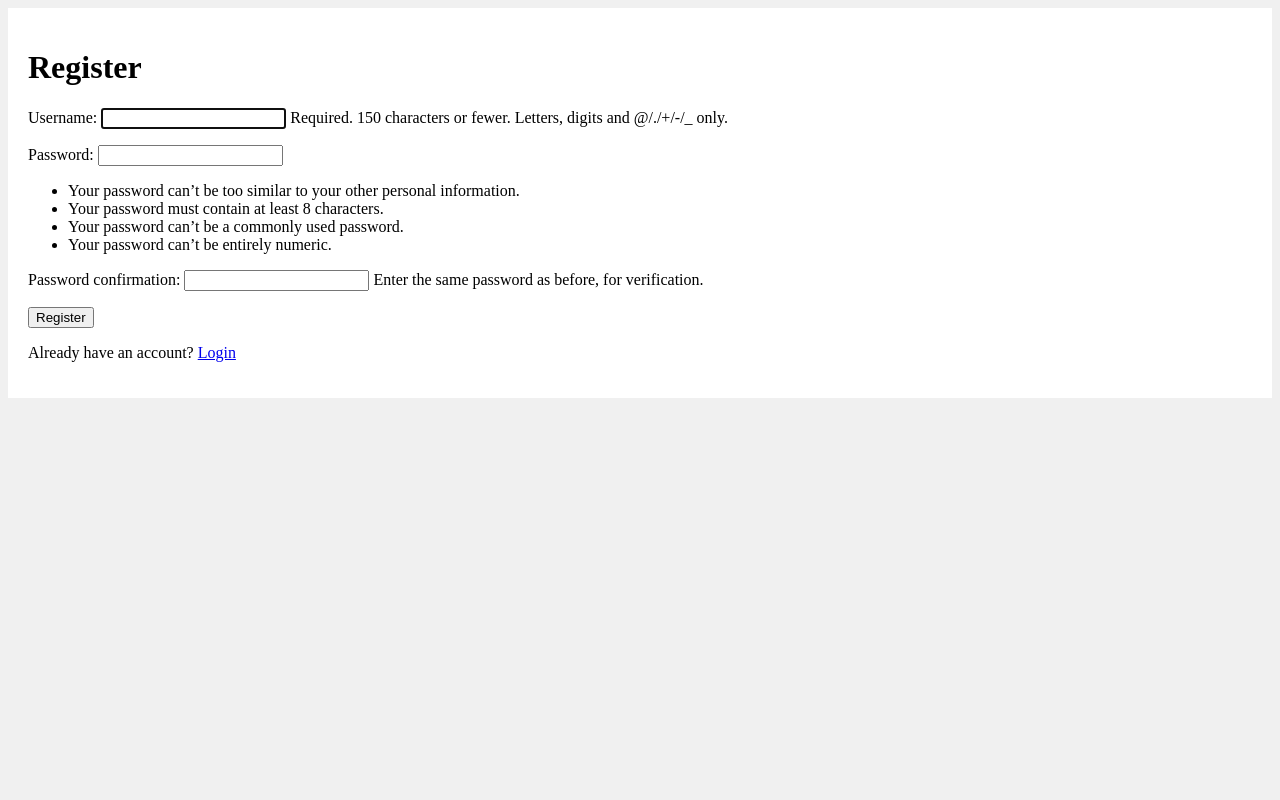
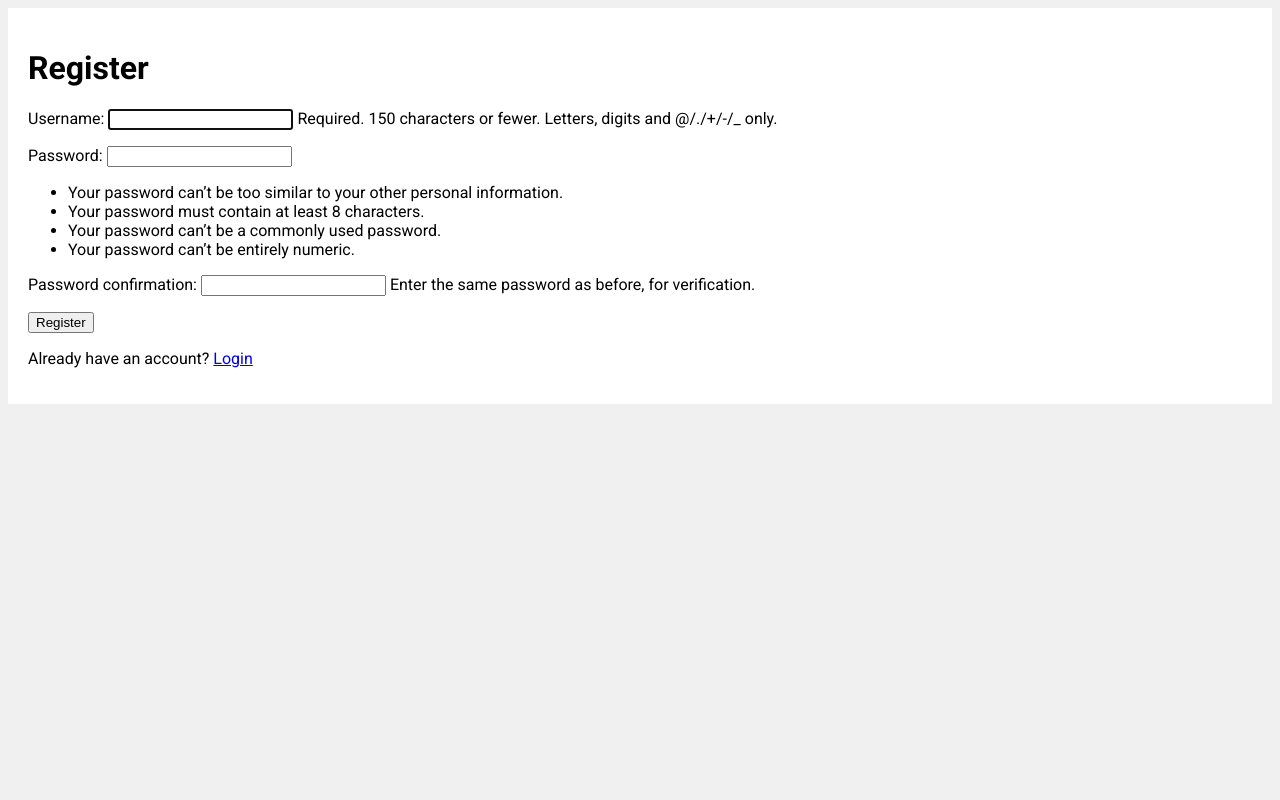
Before and after one commit to TharHtet236401/CBV-with-ToDoList, a Django app: page /register/ in a window 1280 px wide. Run offline with Django 5.2, Linux system fonts and the light colour scheme.

Commit message:
added roboto

```diff
--- a/base/templates/base/main.html
+++ b/base/templates/base/main.html
@@ -3,9 +3,13 @@
     <meta charset="UTF-8">
     <meta name="viewport" content="width=device-width, initial-scale=1.0">
     <title>TO DO LIST</title>
+    <link rel="preconnect" href="https://fonts.googleapis.com">
+<link rel="preconnect" href="https://fonts.gstatic.com" crossorigin>
+<link href="https://fonts.googleapis.com/css2?family=Roboto+Condensed:ital,wght@0,100..900;1,100..900&family=Roboto:ital,wght@0,100..900;1,100..900&display=swap" rel="stylesheet">
     <style>
         body{
             background-color: #f0f0f0;
+            font-family: 'Roboto', sans-serif;
         }
         .container{
             background-color: #fff;
```
